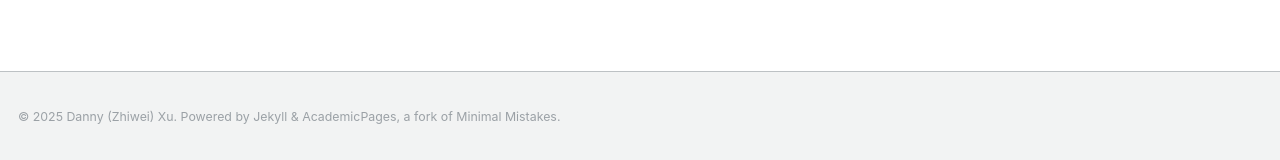
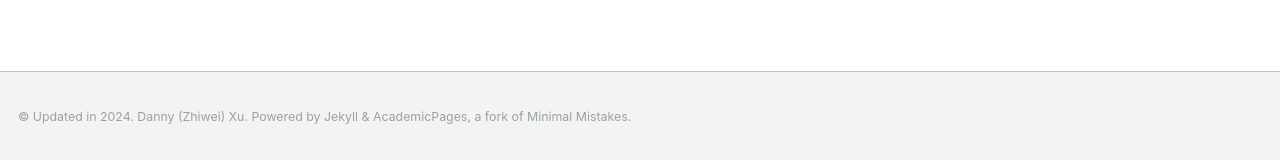
Before and after one commit to zwxu064/zwxu064.github.io, a Jekyll site: the page built from _pages/about.html, in a window 1280 px wide and 900 px high, scrolled down 3213 px. Shown: the part 737-897 px from the top of the window. Built offline with Jekyll 4.4.1, drawn with Linux system fonts in a browser that asks for light colours.

Commit message:
Update footer.html

```diff
--- a/_includes/footer.html
+++ b/_includes/footer.html
@@ -21,4 +21,4 @@
 <!--  </ul>-->
 <!--</div>-->
 
-<div class="page__footer-copyright">&copy; {{ site.time | date: '%Y' }} {{ site.name | default: site.title }}. {{ site.data.ui-text[site.locale].powered_by | default: "Powered by" }} <a href="http://jekyllrb.com" rel="nofollow">Jekyll</a> &amp; <a href="https://github.com/academicpages/academicpages.github.io">AcademicPages</a>, a fork of <a href="https://mademistakes.com/work/minimal-mistakes-jekyll-theme/" rel="nofollow">Minimal Mistakes</a>.</div>
+<div class="page__footer-copyright">&copy; {{ site.time | date: "Updated in 2024." }} {{ site.name | default: site.title }}. {{ site.data.ui-text[site.locale].powered_by | default: "Powered by" }} <a href="http://jekyllrb.com" rel="nofollow">Jekyll</a> &amp; <a href="https://github.com/academicpages/academicpages.github.io">AcademicPages</a>, a fork of <a href="https://mademistakes.com/work/minimal-mistakes-jekyll-theme/" rel="nofollow">Minimal Mistakes</a>.</div>
```
